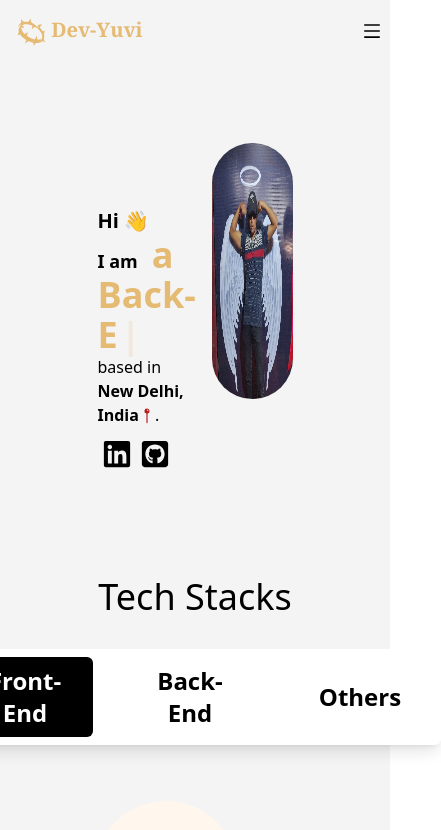
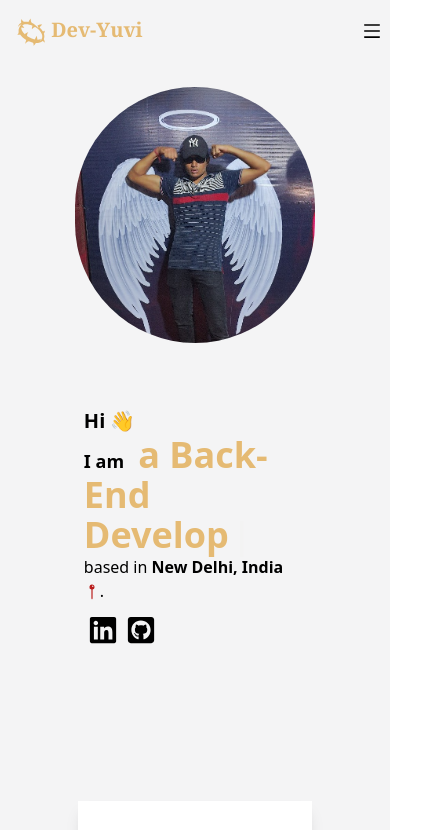
Before and after one commit to Yuvraj883/Yuvis-Portfolio, a React (Create React App) app: page / in a window 390 px wide. Shown: the top 830 px of the page, 441 px wide, since content can reach past the window. Built offline with nearby package versions, Linux system fonts and the light colour scheme.

Commit message:
Added media query for small devices.

```diff
--- a/src/Components/Home.jsx
+++ b/src/Components/Home.jsx
@@ -1,13 +1,13 @@
-import {IoPinSharp} from 'react-icons/io5';
-import {FaGithubSquare, FaLinkedin } from 'react-icons/fa';
+import { IoPinSharp } from 'react-icons/io5';
+import { FaGithubSquare, FaLinkedin } from 'react-icons/fa';
 import TechStacks from './TechStacks';
-import { Typewriter} from 'react-simple-typewriter'
+import { Typewriter } from 'react-simple-typewriter'
 
-function Home(){
+function Home() {
 
-    return(
+    return (
         <>
-        <div className="h-auto w-auto flex flex-col pt-20   ">
+            <div className="h-auto w-auto md:flex flex-col pt-20 hidden  ">
                 <div className="flex mx-auto w-[50%] justify-around mb-8 ">
 
                     <div className='py-16 w-[65%] pr-4'>
@@ -25,31 +25,61 @@ function Home(){
                                 deleteSpeed={50}
                                 delaySpeed={1000}
                             /></span>
-                    <p className="py-8 px-2 inline"><br/>
-                    based in <b>New Delhi, India</b><IoPinSharp className='text-red-700 inline font-bold'/>.
+                        <p className="py-8 px-2 inline"><br />
+                            based in <b>New Delhi, India</b><IoPinSharp className='text-red-700 inline font-bold' />.
 
 
                         </p>
                         <p className='flex my-2 '>
-                    <a href="https://www.linkedin.com/in/yuvraj-singh-2942781a3/" className='inline p-1 text-3xl'><FaLinkedin/></a>
-                    <a href="https://github.com/Yuvraj883" className='inline p-1 text-3xl'><FaGithubSquare/> </a>
+                            <a href="https://www.linkedin.com/in/yuvraj-singh-2942781a3/" className='inline p-1 text-3xl'><FaLinkedin /></a>
+                            <a href="https://github.com/Yuvraj883" className='inline p-1 text-3xl'><FaGithubSquare /> </a>
                         </p>
                     </div>
                     <div>
                         <img src={require('../assets/image3.jpeg')}
-                     className="h-64 w-auto rounded-full" alt="Yuvraj Singh"/>
+                            className="h-64 w-auto rounded-full" alt="Yuvraj Singh" />
                     </div>
 
                 </div>
 
 
-            <TechStacks/>
+                <TechStacks />
 
 
             </div>
+            <div className='md:hidden flex flex-col jutify-center items-center p-4 m-2'>
                 <div>
+                    <img src={require('../assets/image3.jpeg')}
+                        className="h-64 w-auto rounded-full" alt="Yuvraj Singh" />
+                </div>
+                <div className='py-16 w-[65%] pr-4'>
+                    <div>
+                        <h3 className='text-xl font-semibold inline mt-4'>Hi <span className='inline text-xl'>&#128075;</span>	</h3>
+                    </div>
+                    <h1 className='inline text-lg font-semibold'>I am &nbsp; </h1>
+                    <span className='text-[#E5BA73] font-extrabold text-4xl h-16 mb-8 '>
+                        <Typewriter
+                            words={[" a Front-End Developer", ' a Back-End Developer', ' a Full Stack Developer', ' Yuvraj Singh!!!']}
+                            loop={99999}
+                            cursor
+                            cursorStyle='|'
+                            typeSpeed={70}
+                            deleteSpeed={50}
+                            delaySpeed={1000}
+                        /></span>
+                    <p className="py-8 px-2 inline"><br />
+                        based in <b>New Delhi, India</b><IoPinSharp className='text-red-700 inline font-bold' />.
+
+
+                    </p>
+                    <p className='flex my-2 '>
+                        <a href="https://www.linkedin.com/in/yuvraj-singh-2942781a3/" className='inline p-1 text-3xl'><FaLinkedin /></a>
+                        <a href="https://github.com/Yuvraj883" className='inline p-1 text-3xl'><FaGithubSquare /> </a>
+                    </p>
+                </div>
 
             </div>
+
 
 
         </>
```
Lines whose indentation alone changed are shown as unchanged.
